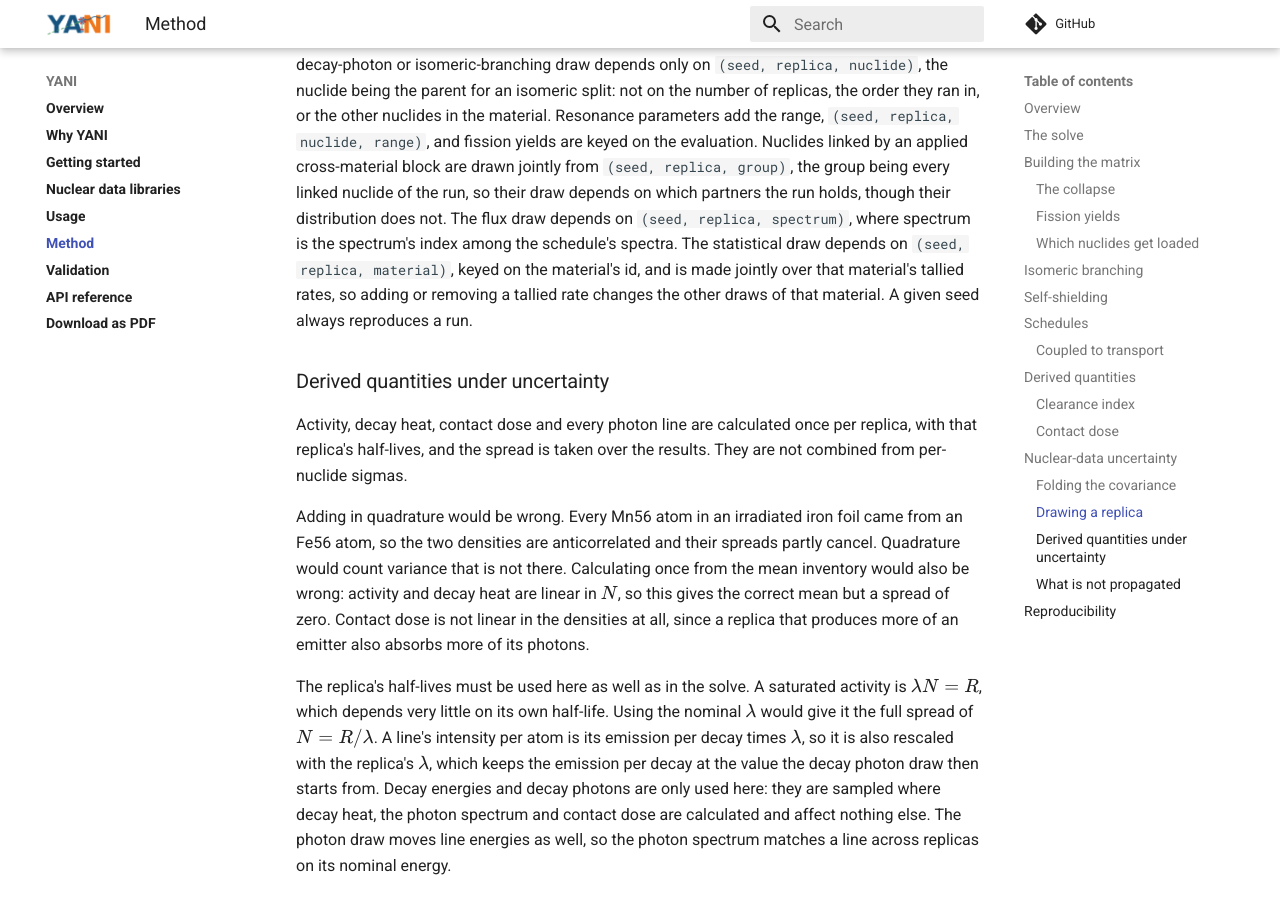
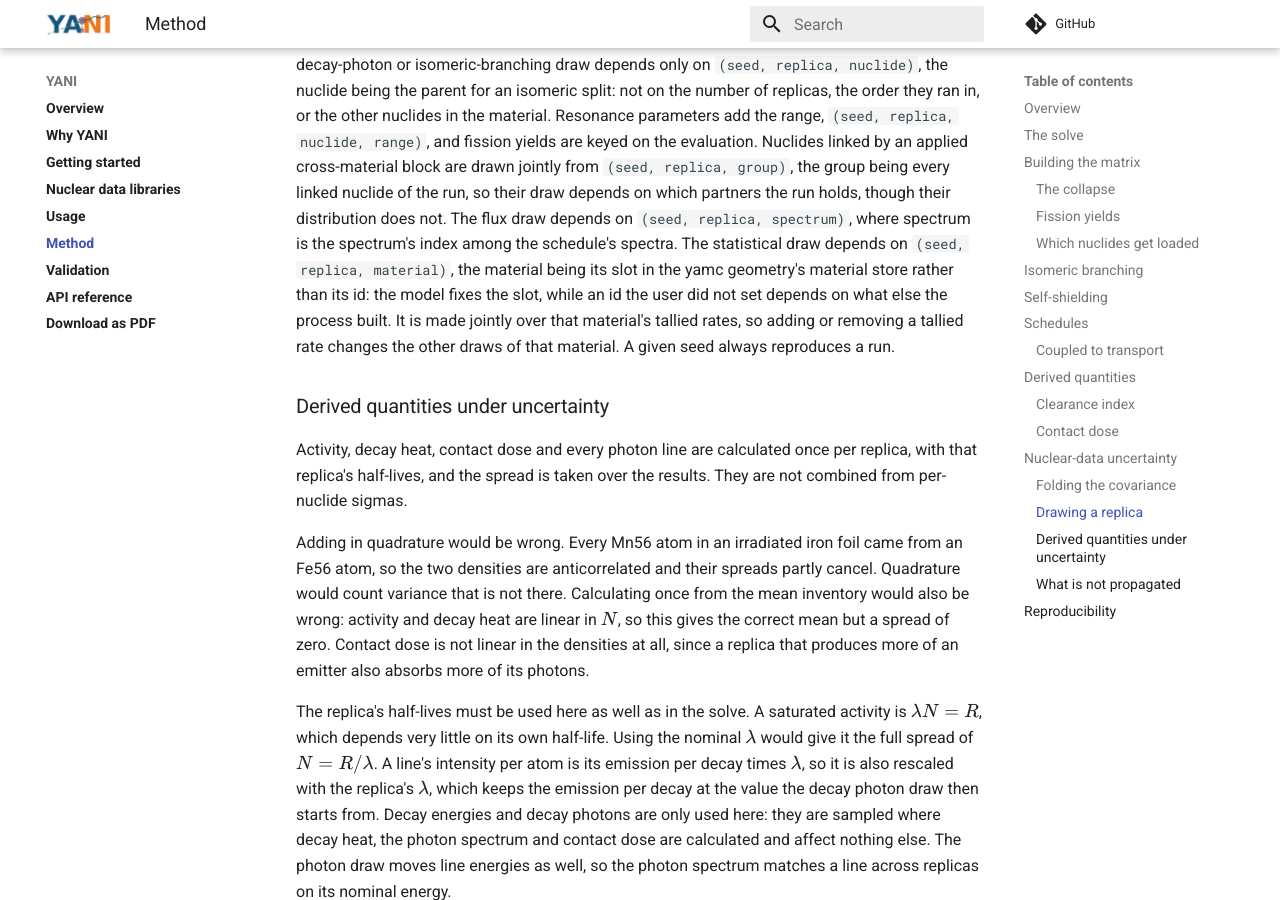
Before and after one commit to fusion-neutronics/yani, an MkDocs documentation site: the page built from docs/method.md, in a window 1280 px wide and 900 px high, scrolled down 14664 px. Built offline with MkDocs 1.6.1 and Material for MkDocs 9.7.7, drawn with Linux system fonts in a browser that asks for light colours; comment, search, counter and statistics services are not loaded.

Commit message:
Say the statistical draw is keyed on the material's slot
Core #427 keys a transport run's statistical uncertainty draw on the
material's slot in the yamc geometry instead of its id, since an id the
user did not set depends on what else the process built. For a given seed
those sigmas differ from yani-core 0.21.2's, with the same statistics.

Spectrum runs do not draw it. A seeded Material.transmute and
yani.transmute run with every other source on is bit-identical between
0.21.2 and 0.21.3, so no figure these pages quote moves.

```diff
--- a/docs/method.md
+++ b/docs/method.md
@@ -697,10 +697,12 @@ jointly from `(seed, replica, group)`, the group being every linked nuclide of
 the run, so their draw depends on which partners the run holds, though their
 distribution does not. The flux draw depends on `(seed, replica, spectrum)`,
 where spectrum is the spectrum's index among the schedule's spectra. The
-statistical draw depends on `(seed, replica, material)`, keyed on the
-material's id, and is made jointly over that material's tallied rates, so
-adding or removing a tallied rate changes the other draws of that material. A
-given seed always reproduces a run.
+statistical draw depends on `(seed, replica, material)`, the material being its
+slot in the yamc geometry's material store rather than its id: the model fixes
+the slot, while an id the user did not set depends on what else the process
+built. It is made jointly over that material's tallied rates, so adding or
+removing a tallied rate changes the other draws of that material. A given seed
+always reproduces a run.
 
 ### Derived quantities under uncertainty
 
```
